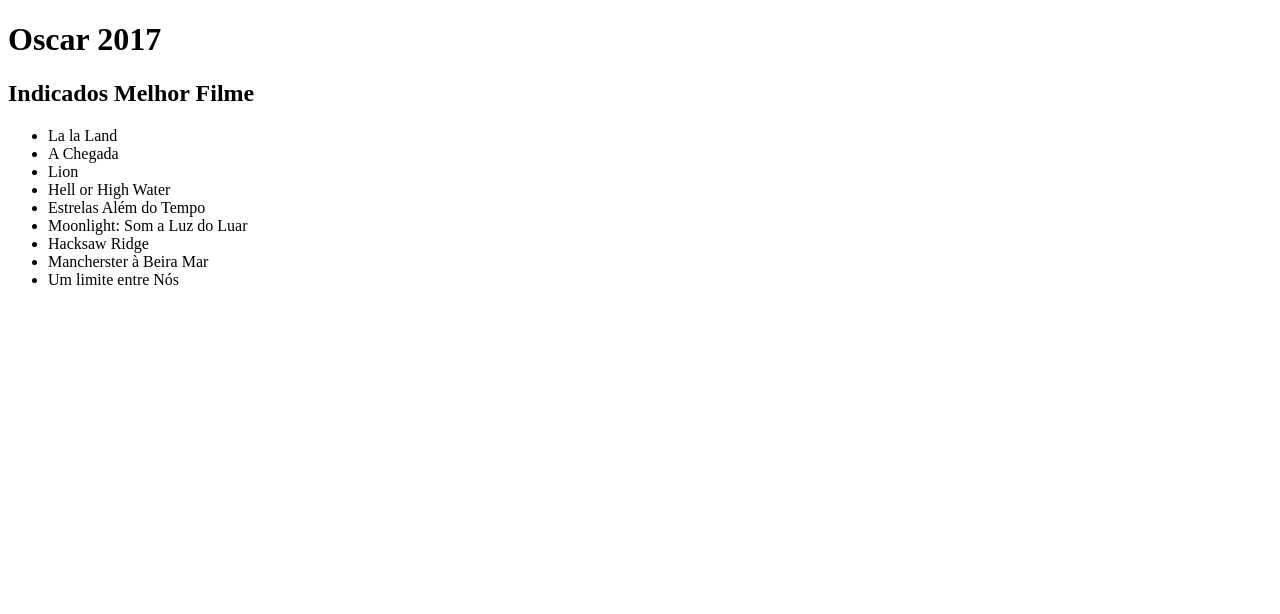
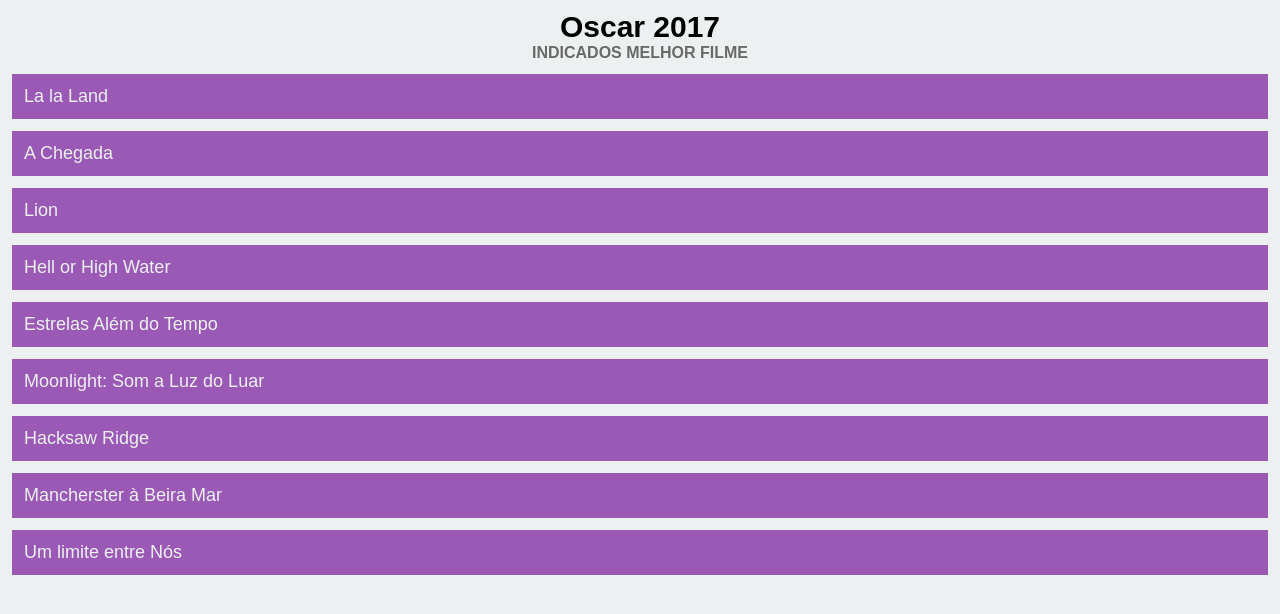
Before and after one commit to TarcioCarvalho/mentoria-playcode, a plain HTML site: page proj001/index.html in a window 1280 px wide. Drawn offline with Linux system fonts and the light colour scheme.

Commit message:
projeto 001: commit final

```diff
--- a/proj001/estilo.css
+++ b/proj001/estilo.css
@@ -0,0 +1,37 @@
+*{
+    list-style-type: none;
+    padding: 0;
+    margin: 0;
+}
+
+body{
+    background-color: #ecf0f1;
+    font-family: 'Arial', sans-serif;
+
+}
+
+h1, h2{
+    text-align: center;
+}
+
+h1{
+    font-size: 30px;
+    margin-top: 10px;
+    color: #000000;
+}
+
+h2{
+    text-transform: uppercase;
+    font-size: 16px;
+    color: #696969;
+
+}
+
+li{
+    color: #ecf0f1;
+    background-color: #9b59b6;
+    font-size: 18px;
+    margin: 12px;
+    padding: 12px;
+
+}
--- a/proj001/index.html
+++ b/proj001/index.html
@@ -1,7 +1,7 @@
 <!DOCTYPE html>
 <html lang="pt-BR">
 <head>
-  <title>Document</title>
+  <title>Projeto 001</title>
   <link rel="stylesheet" href="estilo.css">
 </head>
 <body>
```
